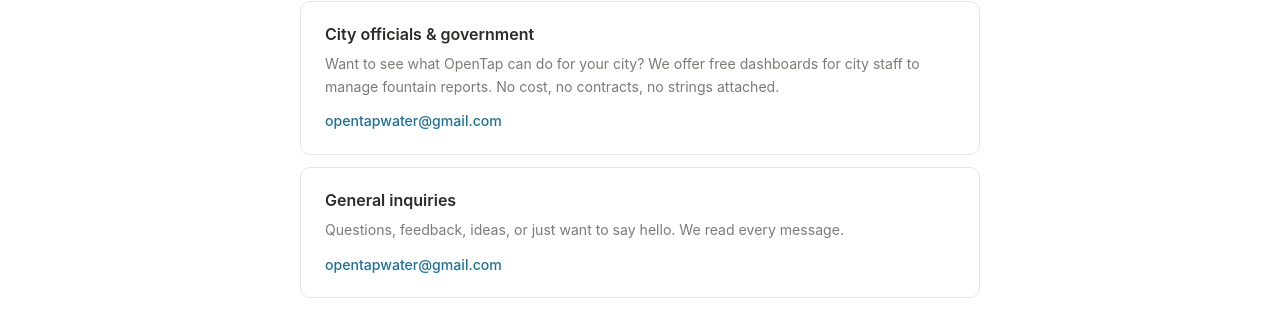
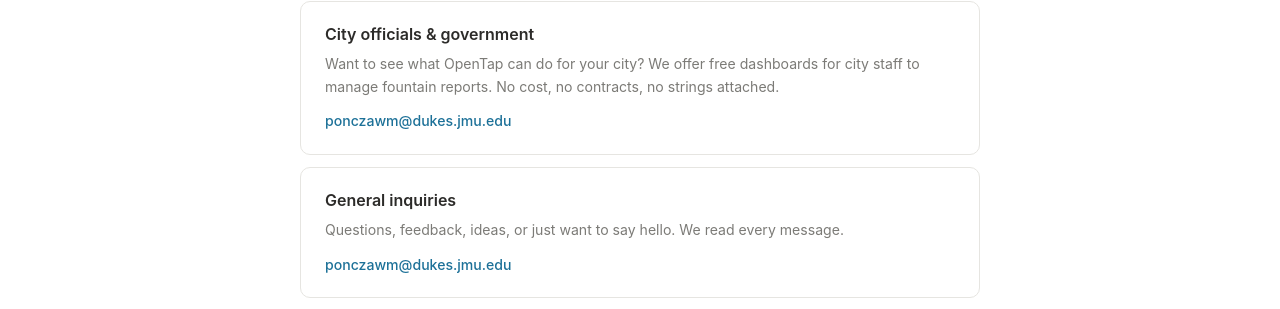
Before and after one commit to Willpon4/OpenTap, a Next.js app in the folder frontend/: page /contact in a window 1280 px wide. Shown: the part 251-560 px from the top of the page. Built offline with nearby package versions, Linux system fonts and the light colour scheme.

Commit message:
fix email

```diff
--- a/frontend/src/app/contact/page.js
+++ b/frontend/src/app/contact/page.js
@@ -23,7 +23,7 @@
               for city staff to manage fountain reports. No cost, no contracts, no strings attached.
             </p>
             <a href="mailto:ponczawm@dukes.jmu.edu" className={styles.cardLink}>
-              opentapwater@gmail.com
+              ponczawm@dukes.jmu.edu
             </a>
           </div>
 
@@ -33,7 +33,7 @@
               Questions, feedback, ideas, or just want to say hello. We read every message.
             </p>
             <a href="mailto:ponczawm@dukes.jmu.edu" className={styles.cardLink}>
-              opentapwater@gmail.com
+              ponczawm@dukes.jmu.edu
             </a>
           </div>
 
```
